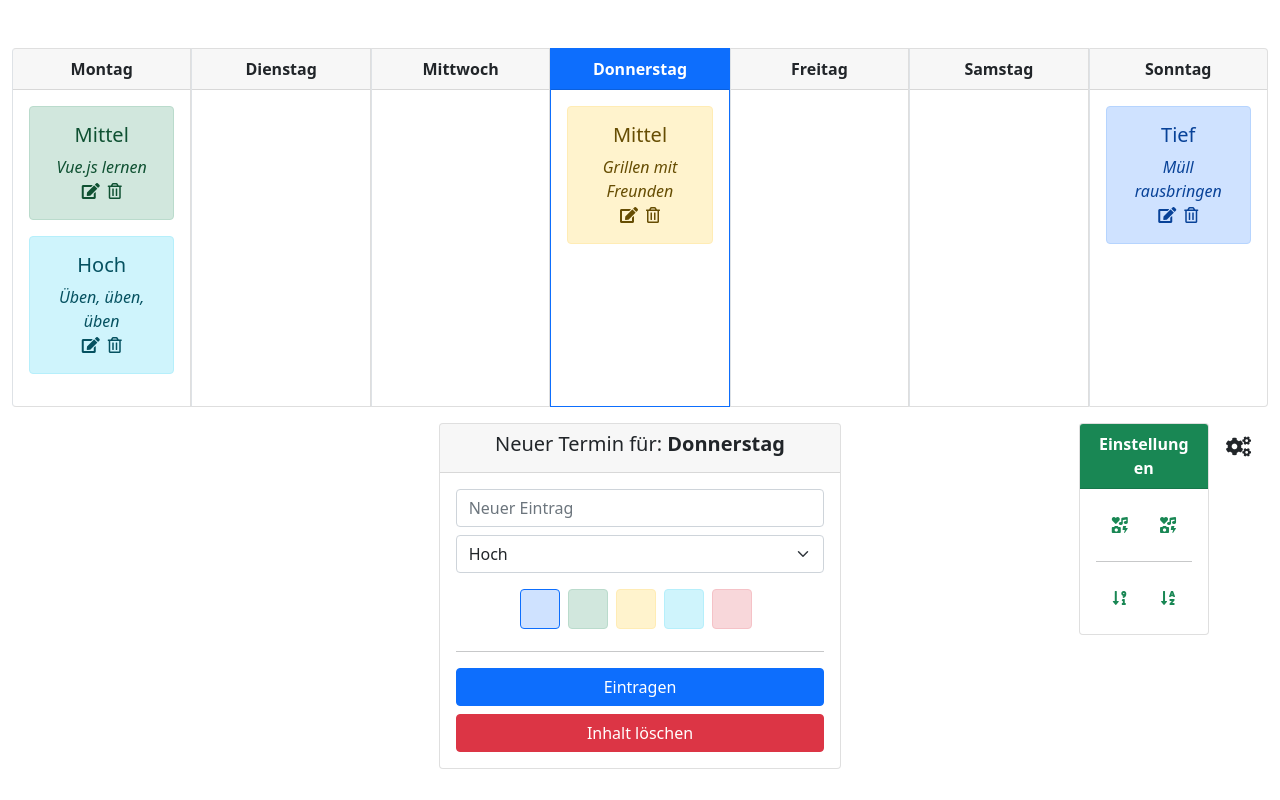
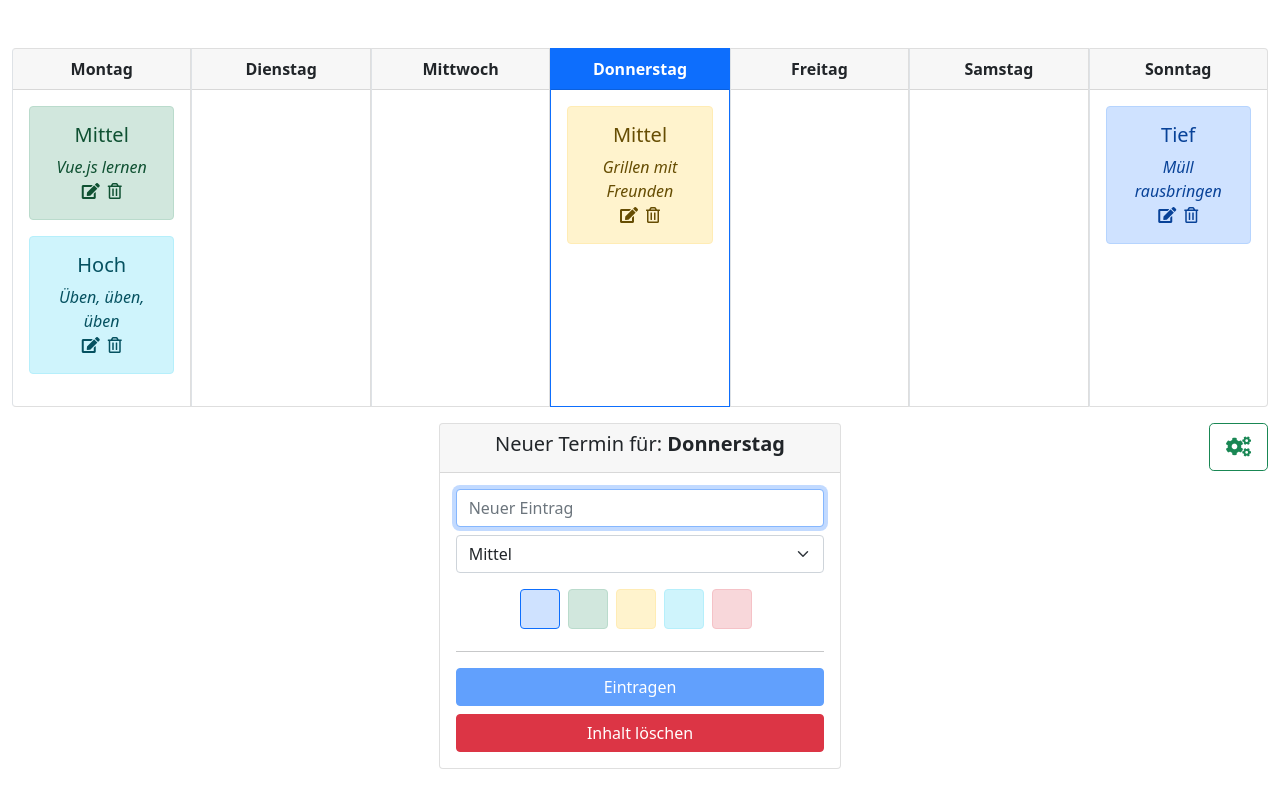
Before and after one commit to iagnes/terminkalender_vue, a Vue app: page / in a window 1280 px wide. Built offline with nearby package versions, Linux system fonts and the light colour scheme.

Commit message:
Add new Entry and CalendarSettings added

```diff
--- a/src/App.vue
+++ b/src/App.vue
@@ -16,12 +16,16 @@
       <div class="col-2 offset-2">
         <div class="float-end">
           <!-- Mit dem Button blenden wir die Calendar-Settings-Component ein bzw. aus. -->
-          <button class="btn btn-lg mb-2">
+          <button
+            class="btn btn-lg mb-2"
+            :class="buttonSettingsClasses"
+            @click="toggleDisplaySettings()"
+          >
             <i class="fas fa-cogs"></i>
           </button>
         </div>
         <!-- Anfang: Template für die Calendar-Settings-Component -->
-        <CalendarSettings />
+        <CalendarSettings v-if="displaySettings" />
         <!-- Ende: Template für die Calendar-Day-Component -->
       </div>
     </div>
@@ -40,6 +44,21 @@ export default {
     CalendarEntry,
     CalendarSettings,
   },
+  data() {
+    return {
+      displaySettings: false,
+    };
+  },
+  methods: {
+    toggleDisplaySettings() {
+      this.displaySettings = !this.displaySettings;
+    },
+  },
+  computed: {
+    buttonSettingsClasses() {
+      return this.displaySettings ? ["btn-success"] : ["btn-outline-success"]
+    },
+  },
 };
 </script>
 
--- a/src/components/CalendarEntry.vue
+++ b/src/components/CalendarEntry.vue
@@ -7,8 +7,19 @@
         </h5>
       </div>
       <div class="card-body">
-        <input type="text" class="form-control" placeholder="Neuer Eintrag" />
-        <select class="form-select mt-2">
+        <div class="alert alert-danger" v-if="error">
+          Der Titel darf nicht leer sein.
+        </div>
+        <input
+          type="text"
+          class="form-control"
+          placeholder="Neuer Eintrag"
+          ref="eventTitleInput"
+          v-model="event.title"
+          @keyup.enter.exact="submitEvent()"
+          @keyup.ctrl.enter.exact="resetEventTitle()"
+        />
+        <select class="form-select mt-2" v-model="event.priority">
           <option value="-1">Hoch</option>
           <option value="0">Mittel</option>
           <option value="1">Tief</option>
@@ -26,8 +37,16 @@
         </div>
         <hr />
         <div class="d-grid gap-2">
-          <button class="btn btn-primary">Eintragen</button>
-          <button class="btn btn-danger">Inhalt löschen</button>
+          <button
+            class="btn btn-primary"
+            :disabled="submitEventButtonStatus"
+            @click="submitEvent()"
+          >
+            Eintragen
+          </button>
+          <button class="btn btn-danger" @click="resetEventTitle()">
+            Inhalt löschen
+          </button>
         </div>
       </div>
     </div>
@@ -46,13 +65,22 @@ export default {
         color: "primary",
         priority: 0,
       },
+      error: false,
     };
   },
   computed: {
     activeDayName() {
       return Store.getters.activeDay().fullName;
     },
+    submitEventButtonStatus() {
+      return this.event.title === "";
+    },
   },
+
+  mounted() {
+    this.$refs.eventTitleInput.focus();
+  },
+
   methods: {
     eventColorClasses(eventColor) {
       return [
@@ -66,9 +94,24 @@ export default {
     setEventColor(eventColor) {
       this.event.color = eventColor;
     },
+    submitEvent() {
+      if (this.event.title === "") return (this.error = true);
+
+      Store.mutations.storeEvent(this.event),
+        (this.event = {
+          title: "",
+          color: "primary",
+          priority: 0,
+        });
+      this.error = false;
+    },
+
+    resetEventTitle() {
+      this.event.title = "";
+    },
   },
 };
 </script>
 
-<style>
+<style scoped>
 </style>
--- a/src/store.js
+++ b/src/store.js
@@ -44,6 +44,15 @@ const mutations = {
             dayObj.id === dayId ? (dayObj.active = true) : (dayObj.active = false);
         });
     },
+    storeEvent(eventDO) {
+        const activeDay = getters.activeDay();
+        activeDay.events.push({
+            title: eventDO.title,
+            edit: false,
+            color: eventDO.color,
+            priority: Number(eventDO.priority),
+        });
+    },
 };
 export default {
     state: readonly(state),
```
Lines whose indentation alone changed are shown as unchanged.
